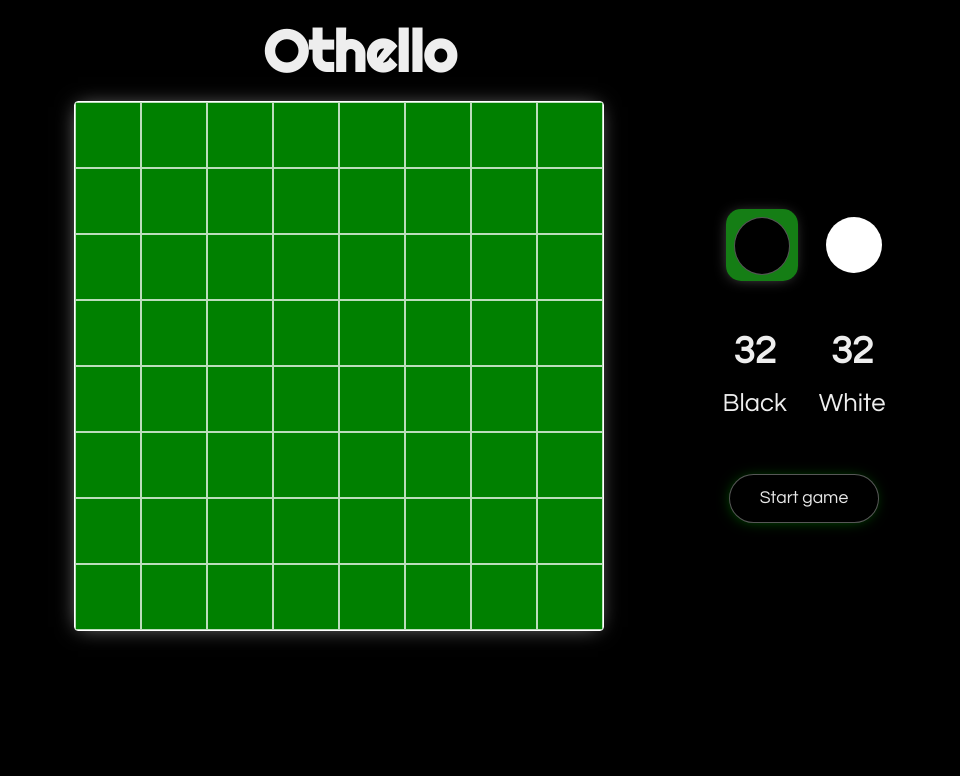
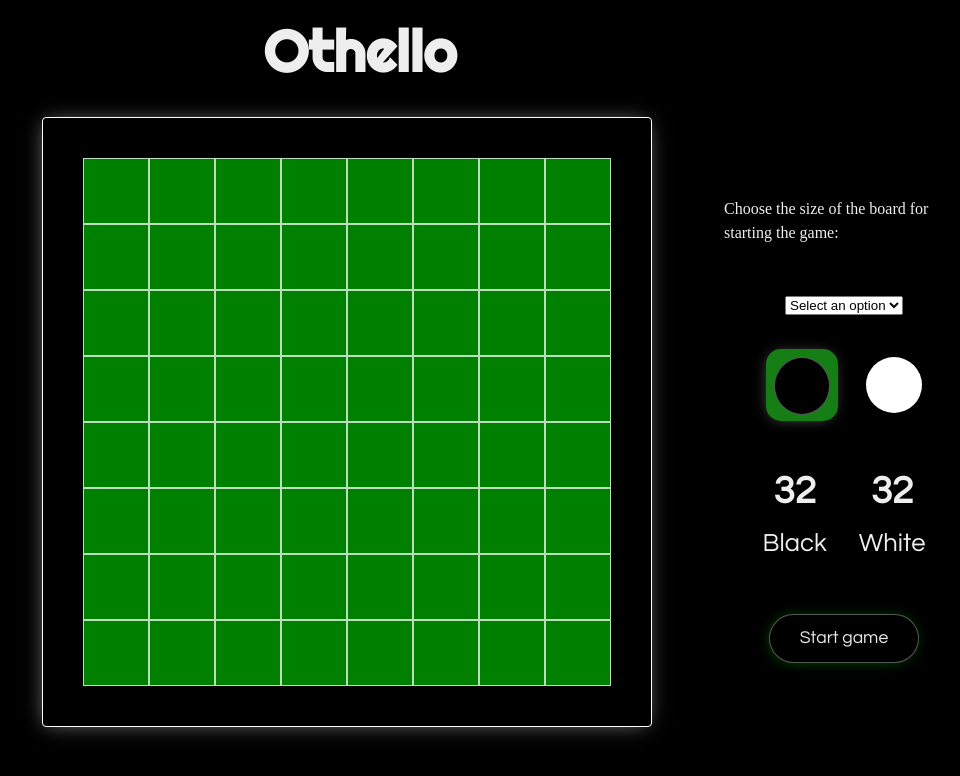
Before and after one commit to Camilaf19/othello-game2, a React (Create React App) app: page / in a window 1280 px wide. Shown: the top 776 px of the page, without its empty margins (165-1125 px from the left). Built offline with nearby package versions, Linux system fonts and the light colour scheme.

Commit message:
board resizing functionality realized

```diff
--- a/src/App.tsx
+++ b/src/App.tsx
@@ -6,15 +6,18 @@
 import { Board } from './classes/board'
 import { Cell } from './classes/cells'
 
+
 function App() {
   const initialBoard = new Board(8, 8)
   const [board, setBoard] = useState(initialBoard)
   const newBoard = board.initBoard()
   const [turn, setTurn] = useState(1)
-  const [whiteTokens, setWhiteTokens] = useState(32)
-  const [blackTokens, setBlackTokens] = useState(32)
+  const [sizeBoard, setSizeBoard] = useState(8)
+  const [whiteTokens, setWhiteTokens] = useState((sizeBoard * sizeBoard) / 2)
+  const [blackTokens, setBlackTokens] = useState((sizeBoard * sizeBoard) / 2)
   const [winner, setWinner] = useState('')
   const [show, setShow] = useState(false)
+
 
   useEffect(() => {
     if (whiteTokens <= 0 || blackTokens <= 0) {
@@ -24,10 +27,20 @@
     }
   }, [blackTokens, whiteTokens, turn])
 
+  const handleChange = (event: React.ChangeEvent<HTMLSelectElement>) => {
+    const valueSelected = parseInt(event.target.value)
+    setSizeBoard(valueSelected)
+    setBoard(new Board(valueSelected, valueSelected))
+    const initTokens = (valueSelected * valueSelected) / 2
+    setBlackTokens(initTokens)
+    setWhiteTokens(initTokens)
+  }
+
+  debugger
   const handleStartGame = () => {
     setBoard(newBoard)
-    setWhiteTokens(30)
-    setBlackTokens(30)
+    setWhiteTokens(whiteTokens - 2 )
+    setBlackTokens(blackTokens - 2 )
     setTurn(1)
   }
 
@@ -50,7 +63,7 @@
         setTurn(1)
       },
     }
-
+debugger
     updateDataTurn(isValidMove, hasAvailableMoves, updateTokens)
   }
 
@@ -91,6 +104,18 @@
           handleClickBoard={handleClickBoard}
         />
         <aside className='aside-container'>
+          <p>Choose the size of the board for starting the game:</p>
+          <form>
+            <select
+              name='size-board'
+              onChange={handleChange}
+            >
+              <option value={0}>Select an option</option>
+              <option value={6}>6 x 6</option>
+              <option value={8}>8 x 8</option>
+              <option value={10}>10 x 10</option>
+            </select>
+          </form>
           <section className='turns-container'>
             <TokenDisplay
               className='token-black'
--- a/src/classes/board.ts
+++ b/src/classes/board.ts
@@ -7,19 +7,23 @@
   constructor(rows: number, cols: number) {
     this.rows = rows
     this.cols = cols
-    this.cells = Array(rows)
+    this.cells = Array(this.rows)
       .fill(0)
-      .map(() => Array(cols).fill(0))
+      .map(() => Array(this.cols).fill(0))
   }
 
   initBoard(): Board {
     const newBoard = new Board(this.rows, this.cols)
-    newBoard.cells[3][3] = 2
-    newBoard.cells[3][4] = 1
-    newBoard.cells[4][3] = 1
-    newBoard.cells[4][4] = 2
+
+    const centerRow = Math.floor(this.rows / 2)
+    const centerCol = Math.floor(this.cols / 2)
+
+    newBoard.cells[centerRow][centerCol] = 2
+    newBoard.cells[centerRow - 1][centerCol] = 1
+    newBoard.cells[centerRow][centerCol - 1] = 1
+    newBoard.cells[centerRow - 1][centerCol - 1] = 2
+
     return newBoard
   }
 
-
 }
--- a/src/classes/cells.ts
+++ b/src/classes/cells.ts
@@ -16,8 +16,13 @@
   }
 
   //verificar los limites del tablero
-  validateLimit(row: number, col: number): boolean {
-    return row >= 0 && row < 8 && col >= 0 && col < 8
+  validateLimit(row: number, col: number, board:Board): boolean {
+    return (
+      row >= 0 &&
+      row < board.cells.length &&
+      col >= 0 &&
+      col < board.cells.length
+    )
   }
 
   validateMove(Board: Board) {
@@ -33,16 +38,16 @@
         let col = this.cols + direction[1]
 
         //verifica si es un movimiento que cumpla con las condiciones
-        if (this.validateLimit(row, col)) {
+        if (this.validateLimit(row, col, Board)) {
           if (Board.cells[row][col] === 3 - this.currentPlayer) {
             while (
-              this.validateLimit(row, col) &&
+              this.validateLimit(row, col, Board) &&
               Board.cells[row][col] === 3 - this.currentPlayer
             ) {
               row += direction[0]
               col += direction[1]
               if (
-                this.validateLimit(row, col) &&
+                this.validateLimit(row, col, Board) &&
                 Board.cells[row][col] === this.currentPlayer // verifica al final de la cadena que haya una ficha actual
               ) {
                 isValid = true
@@ -65,14 +70,14 @@
         let c = col + direction[1]
 
         while (
-          this.validateLimit(r, c) &&
+          this.validateLimit(r, c, Board) &&
           Board.cells[r][c] === 3 - currentPlayer
         ) {
           r += direction[0]
           c += direction[1]
 
           //encuentra la ficha del actual al final de la cadena
-          if (this.validateLimit(r, c) && Board.cells[r][c] === currentPlayer) {
+          if (this.validateLimit(r, c, Board) && Board.cells[r][c] === currentPlayer) {
             if (Board.cells[this.rows][this.cols] !== this.currentPlayer) {
               this.flippedTokens++
               Board.cells[this.rows][this.cols] = this.currentPlayer
@@ -81,7 +86,7 @@
             c = col + direction[1]
 
             while (
-              this.validateLimit(r, c) &&
+              this.validateLimit(r, c, Board) &&
               Board.cells[r][c] === 3 - currentPlayer
             ) {
               Board.cells[r][c] = currentPlayer // actualiza el valor de la celda que se hizo click
--- a/src/styles.css
+++ b/src/styles.css
@@ -23,17 +23,23 @@
 }
 .app-main {
   margin: 0px;
+  margin-bottom: 1.5em;
   display: flex;
   justify-content: center;
   align-items: center;
 }
 .board {
-  height: 33em;
-  width: 33em;
-  margin: 0em 4em;
+  display: flex;
+  flex-direction: column;
+  justify-content: center;
+  align-items: center;
+  height: 38em;
+  width: 38em;
+  margin: 1em 4em;
   border: solid rgb(255, 255, 255) 1px;
   border-radius: 4px;
   box-shadow: -1px 1px 20px -5px rgba(255, 255, 255, 0.555);
+
 }
 
 .rows {
@@ -87,7 +93,7 @@
   width: 15em;
   display: flex;
   flex-direction: column;
-  margin: 0em 1em;
+  margin: 0em 0.5em;
   align-items: center;
   justify-content: center;
   gap: 2em;
@@ -137,9 +143,6 @@
   background-color: white;
   color: black;
   font-weight: bold;
-  /*   background-color: #106810;
-  color: rgb(255, 255, 255);
-  */
 }
 .winner-modal {
   position: absolute;
```
